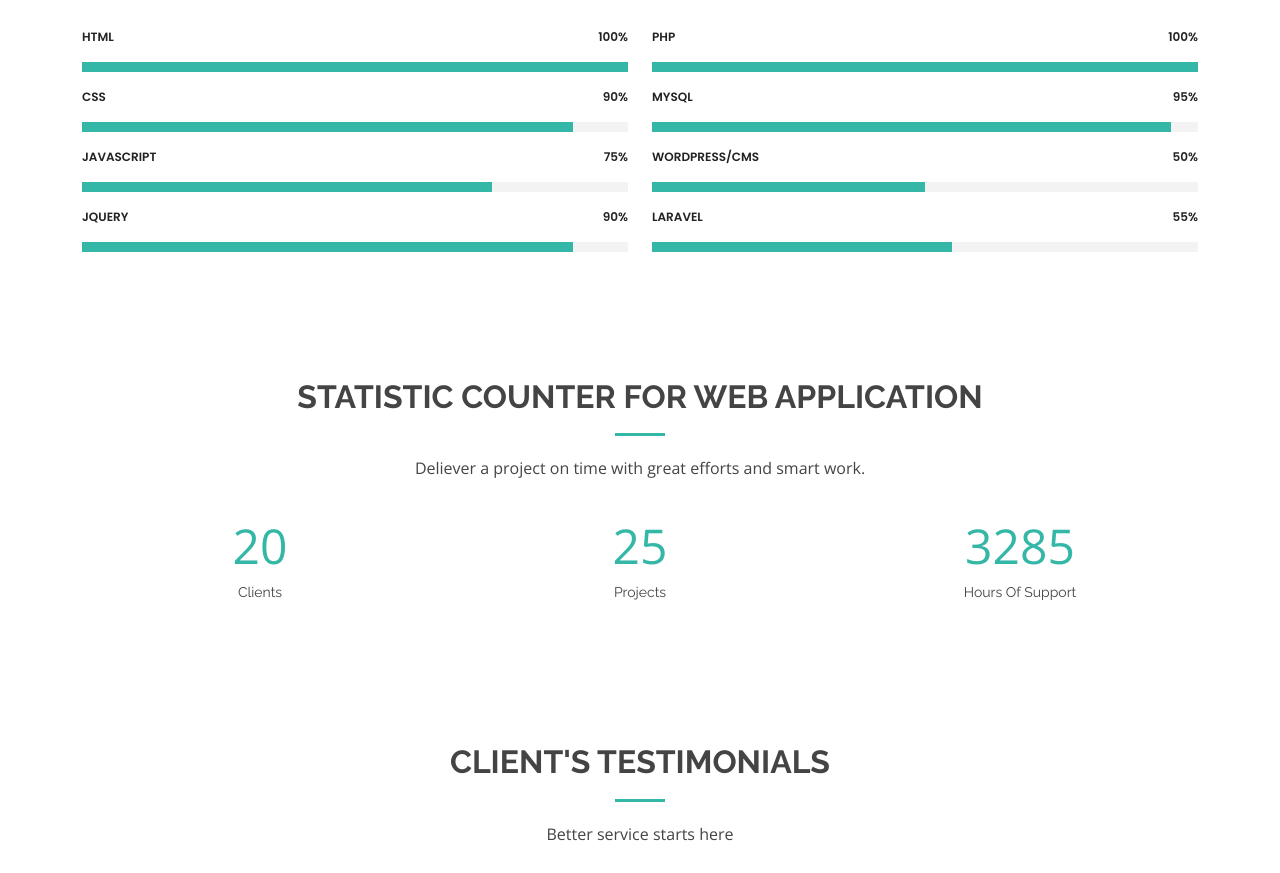
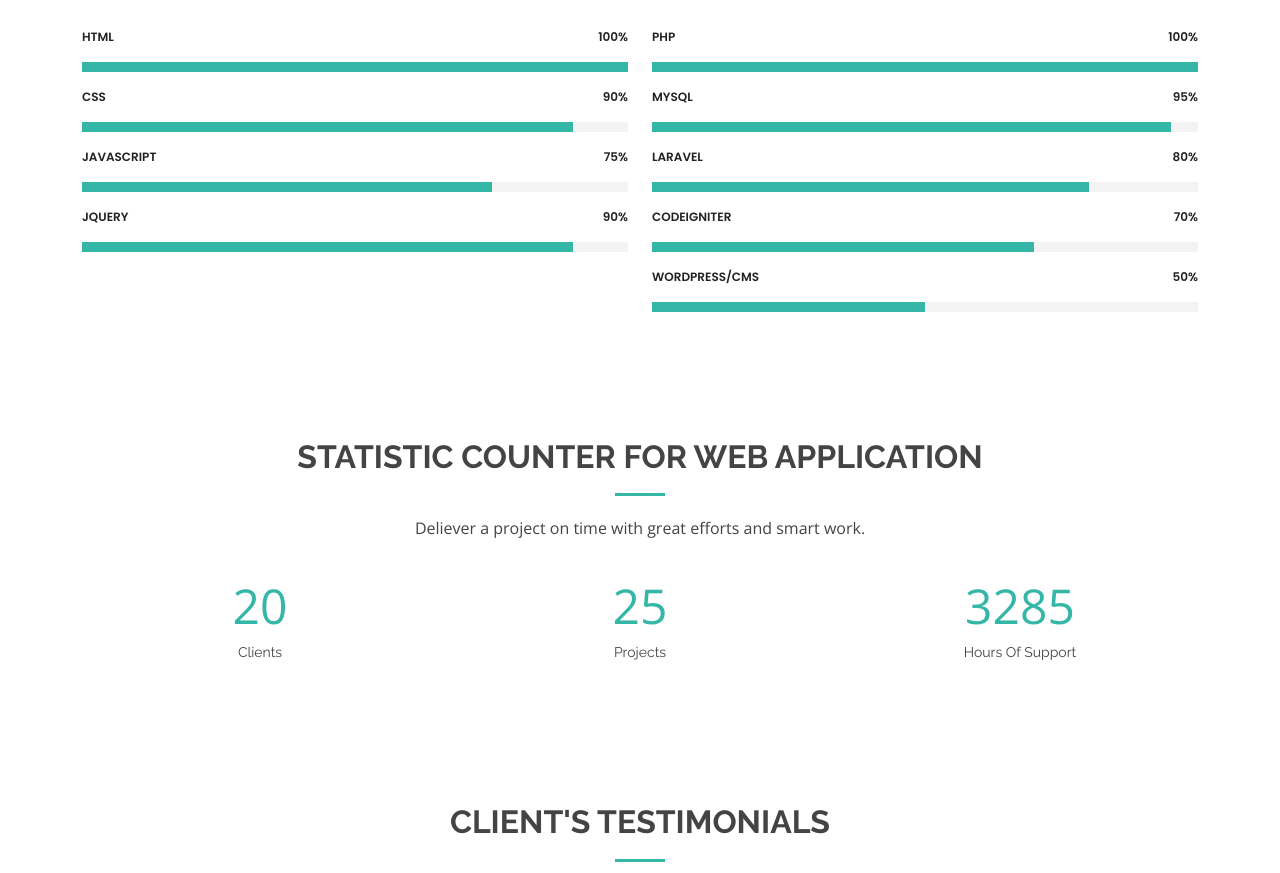
Before and after one commit to vatsalshah27/Portfolio, a plain HTML site: page about.html in a window 1280 px wide. Shown: the part 900-1773 px from the top of the page. Drawn offline with nearby package versions, Linux system fonts and the light colour scheme.

Commit message:
Update skills

```diff
--- a/about.html
+++ b/about.html
@@ -163,16 +163,23 @@
             </div>
 
             <div class="progress">
-              <span class="skill">WordPress/CMS <i class="val">50%</i></span>
+              <span class="skill">Laravel <i class="val">80%</i></span>
               <div class="progress-bar-wrap">
-                <div class="progress-bar" role="progressbar" aria-valuenow="50" aria-valuemin="0" aria-valuemax="100"></div>
+                <div class="progress-bar" role="progressbar" aria-valuenow="80" aria-valuemin="0" aria-valuemax="100"></div>
               </div>
             </div>
 
             <div class="progress">
-              <span class="skill">Laravel <i class="val">55%</i></span>
+              <span class="skill">Codeigniter <i class="val">70%</i></span>
               <div class="progress-bar-wrap">
-                <div class="progress-bar" role="progressbar" aria-valuenow="55" aria-valuemin="0" aria-valuemax="100"></div>
+                <div class="progress-bar" role="progressbar" aria-valuenow="70" aria-valuemin="0" aria-valuemax="100"></div>
+              </div>
+            </div>
+
+            <div class="progress">
+              <span class="skill">WordPress/CMS <i class="val">50%</i></span>
+              <div class="progress-bar-wrap">
+                <div class="progress-bar" role="progressbar" aria-valuenow="50" aria-valuemin="0" aria-valuemax="100"></div>
               </div>
             </div>
 
```
